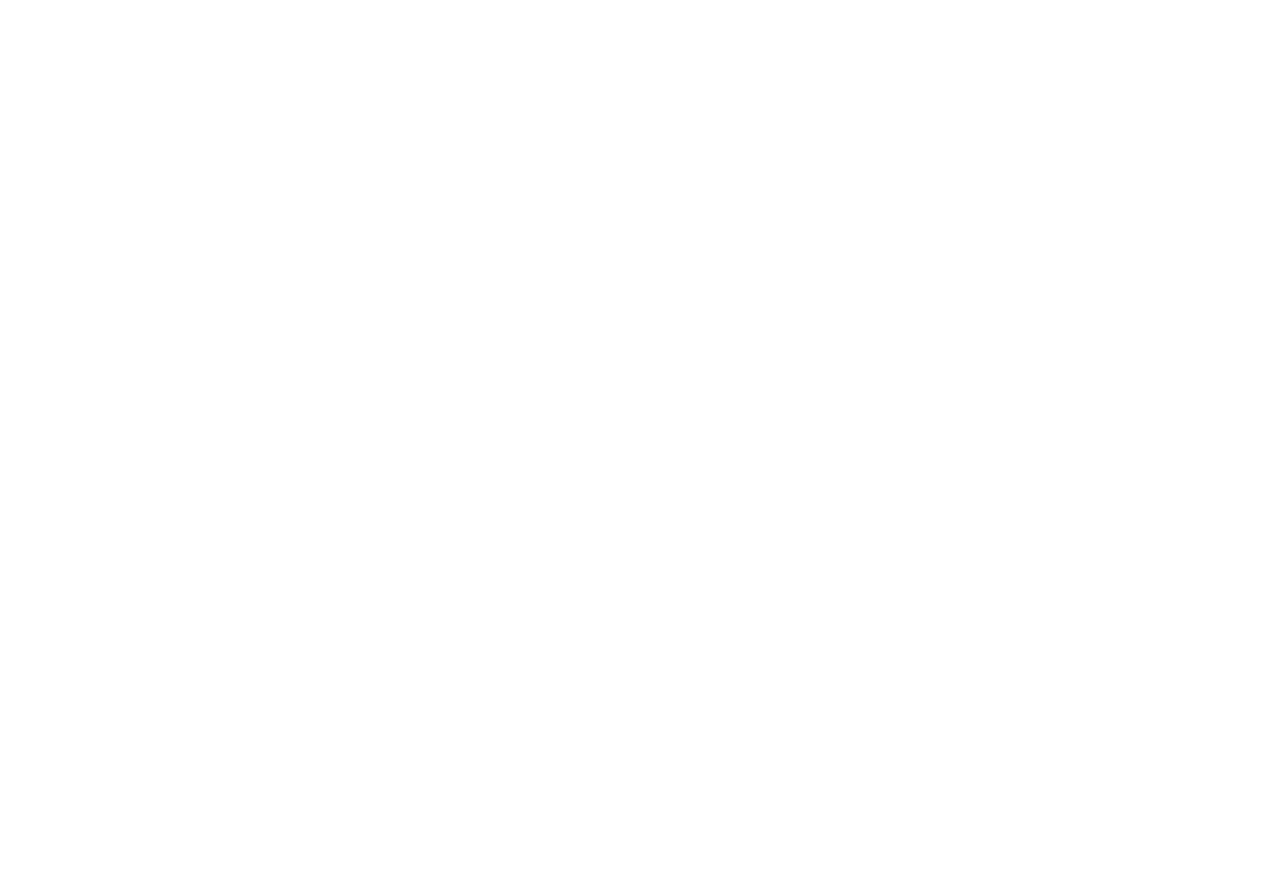
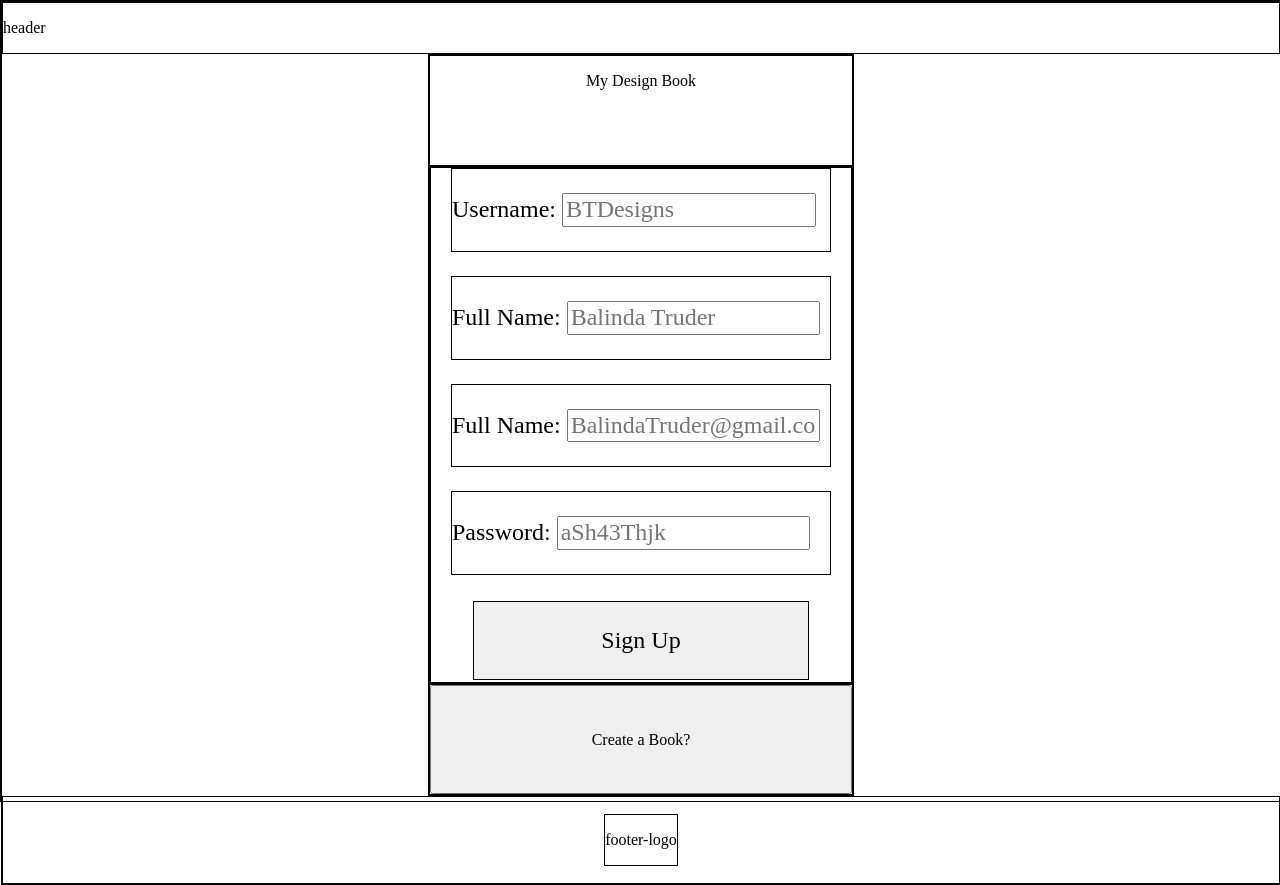
Before and after one commit to AaronDovTurkel/my_design_book, a website: page views/pages/sign_up_form.html in a window 1280 px wide. Before the commit the page ends 800 px from the top, so only its background shows below. Drawn offline with nearby package versions, Linux system fonts and the light colour scheme.

Commit message:
added new path to sign_up_form.html and basic server test

```diff
--- /dev/null
+++ b/public/stylesheets/sign_up_form.css
@@ -0,0 +1,160 @@
+html {
+    display: grid;
+    grid-template-rows: 1;
+    grid-template-columns: 1;
+    height: 100vh;
+    width: 100vw;
+    border: 1px solid black;
+}
+
+    body {
+        grid-row: 1 / 2;
+        grid-column: 1 / 2;
+        align-self: stretch;
+        justify-self: stretch;
+        display: grid;
+        grid-template-rows: .5fr 8.5fr 1fr;
+        grid-template-columns: 1fr 1fr 1fr;
+        border: 1px solid black;
+    }
+
+        header{
+            grid-row: 1 / 2;
+            grid-column: 1 / 4;
+            align-self: stretch;
+            justify-self: stretch;
+            display: grid;
+            grid-template-rows: 1fr;
+            grid-template-columns: 1fr;
+            border: 1px solid black;
+        }
+
+        main {
+            grid-row: 2 / 3;
+            grid-column: 2 / 3;
+            align-self: stretch;
+            justify-self: stretch;
+            display: grid;
+            grid-template-rows: 1.5fr 7fr 1.5fr;
+            grid-template-columns: 1fr;
+            border: 1px solid black;
+        }
+
+            .sign_up-header {
+                grid-row: 1 / 2;
+                grid-column: 1 / 4;
+                align-self: stretch;
+                justify-self: stretch;
+                display: grid;
+                grid-template-rows: 1fr;
+                grid-template-columns: 1fr;
+                border: 1px solid black;
+                text-align: center;
+            }
+
+            .sign_up-main {
+                grid-row: 2 / 3;
+                grid-column: 1 / 4;
+                align-self: stretch;
+                justify-self: stretch;
+                display: grid;
+                grid-template-rows: 1fr;
+                grid-template-columns: 1fr;
+                font-size: 1.5em;
+                border: 1px solid black;
+            }
+
+                .sign_up-main-form {
+                    grid-row: 1 / 2;
+                    grid-column: 1 / 2;
+                    align-self: center;
+                    justify-self: stretch;
+                    display: grid;
+                    grid-template-rows: 1fr 1fr 1fr 1fr 1fr;
+                    grid-template-columns: 1fr;
+                    grid-gap: 1em;
+                    border: 1px solid black;
+                }
+
+                    .sign_up-main-form-user_name {
+                        grid-row: 1 / 2;
+                        grid-column: 1 / 2;
+                        align-self: center;
+                        justify-self: center;
+                        width: 90%;
+                        border: 1px solid black;
+                    }
+
+                    .sign_up-main-form-name {
+                        grid-row: 2 / 3;
+                        grid-column: 1 / 2;
+                        align-self: center;
+                        justify-self: center;
+                        width: 90%;
+                        border: 1px solid black;
+                    }
+
+                    .sign_up-main-form-email {
+                        grid-row: 3 / 4;
+                        grid-column: 1 / 2;
+                        align-self: center;
+                        justify-self: center;
+                        width: 90%;
+                        border: 1px solid black;
+                    }
+
+                    .sign_up-main-form-pass_word {
+                        grid-row: 4 / 5;
+                        grid-column: 1 / 2;
+                        align-self: center;
+                        justify-self: center;
+                        width: 90%;
+                        border: 1px solid black;
+                    }
+
+                    .sign_up-main-form-submit {
+                        grid-row: 5 / 6;
+                        grid-column: 1 / 2;
+                        align-self: center;
+                        justify-self: center;
+                        width: 80%;
+                        border: 1px solid black;
+                    }
+
+                    .sign_up-main-form-input {
+                        width: 65%;
+                    }
+
+            .sign_up-footer {
+                grid-row: 3 / 4;
+                grid-column: 1 / 4;
+                align-self: stretch;
+                justify-self: stretch;
+                display: grid;
+                grid-template-rows: 1fr;
+                grid-template-columns: 1fr;
+                border: 1px solid black;
+                text-align: center;
+            }
+
+        footer {
+            grid-row: 3 / 4;
+            grid-column: 1 / 4;
+            align-self: stretch;
+            justify-self: stretch;
+            display: grid;
+            grid-template-rows: 1fr;
+            grid-template-columns: 1fr;
+            border: 1px solid black;
+        }
+
+            .logo {
+                grid-row: 1 / 2;
+                grid-column: 1 / 2;
+                align-self: center;
+                justify-self: center;
+                display: grid;
+                grid-template-rows: 1fr;
+                grid-template-columns: 1fr;
+                border: 1px solid black;
+            }
--- a/views/pages/sign_up_form.html
+++ b/views/pages/sign_up_form.html
@@ -0,0 +1,53 @@
+<!DOCTYPE html>
+<html lang="en">
+    <head>
+        <meta charset="utf-8">
+        <meta http-equiv="X-UA-Compatible" content="IE=edge">
+        <meta name="description" content="">
+        <meta name="viewport" content="width=device-width, initial-scale=1">
+        <link href="https://cdnjs.cloudflare.com/ajax/libs/normalize/4.1.1/normalize.css" rel="stylesheet">
+        <link rel="stylesheet" href="../../public/stylesheets/sign_up_form.css" type="text/css">
+        <title></title>
+    </head>
+    <body class="">
+        <header>
+            <p>header</p>
+        </header>
+        <main class="">
+            <section class="sign_up-header">
+                <p>My Design Book</p>
+            </section>
+            <section class="sign_up-main">
+                <form class="sign_up-main-form" action="">
+                    <label class="sign_up-main-form-user_name">
+                        <p>Username: <input class="sign_up-main-form-input" type="text" placeholder="BTDesigns" name="user_name" required></p>
+                    </label>
+                    <label class="sign_up-main-form-name">
+                        <p>Full Name: <input class="sign_up-main-form-input" type="text" placeholder="Balinda Truder" name="name" required></p>
+                    </label>
+                    <label class="sign_up-main-form-email">
+                        <p>Full Name: <input class="sign_up-main-form-input" type="email" placeholder="BalindaTruder@gmail.com" name="email" required></p>
+                    </label>
+                    <label class="sign_up-main-form-pass_word">
+                        <p>Password: <input class="sign_up-main-form-input" type="password" placeholder="aSh43Thjk" name="pass_word" required></p>
+                    </label>
+                    <button class="sign_up-main-form-submit" type="submit">
+                        <p>Sign Up</p>
+                    </button>
+                </form>
+            </section>
+            <section class="sign_up-footer">
+                    <button class="sign_up-footer-create_new_book_button" type="submit">
+                        <p>Create a Book?</p>
+                    </button>
+            </section>
+        </main>
+        <footer class="">
+            <div class="logo">
+                <p>footer-logo</p>
+            </div>
+        </footer>
+        <script src="https://ajax.googleapis.com/ajax/libs/jquery/3.3.1/jquery.min.js"></script>
+        <script src="./client.js"></script>
+    </body>
+</html>
```
Also changed, not shown: public/index.html (+0 -24 lines), server.js (+3 -10 lines), sign_up_form_router.js (added, +8 -0 lines), test/basic_server_test.js (+14 -1 lines).
